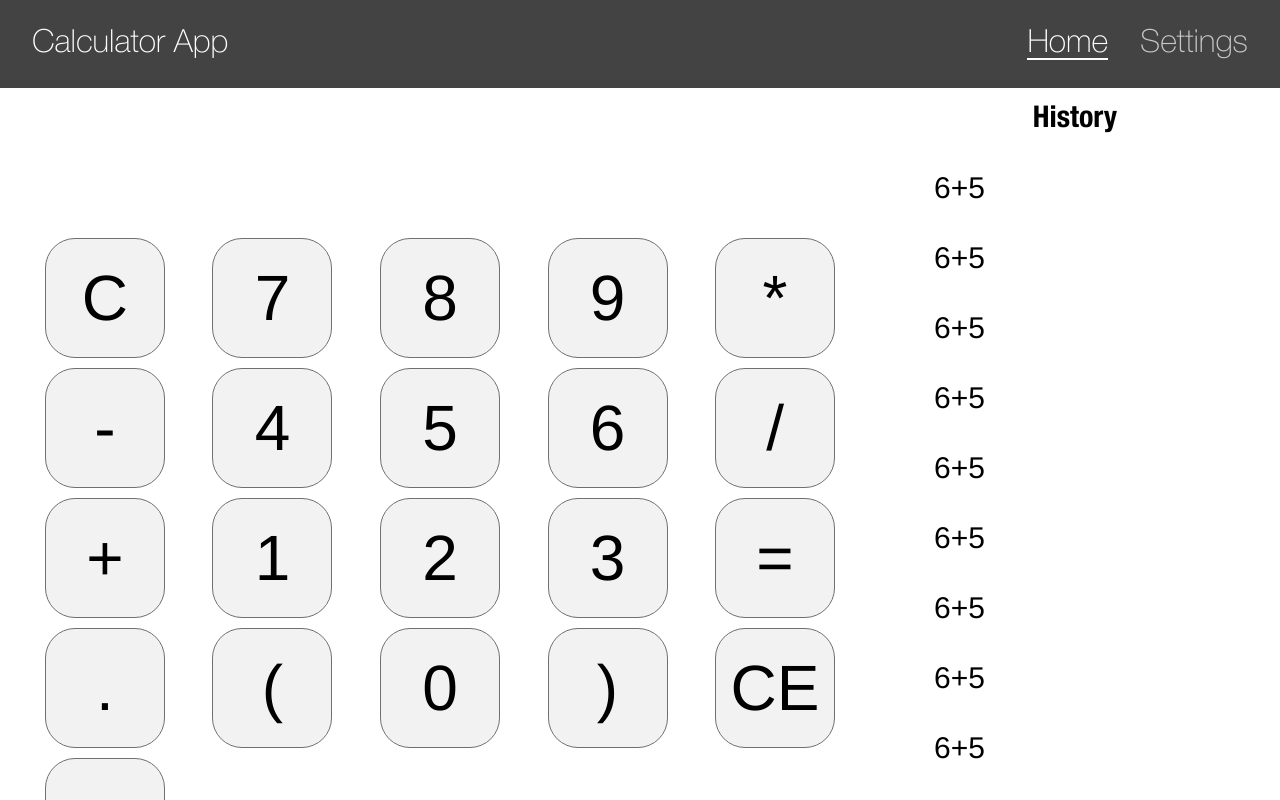
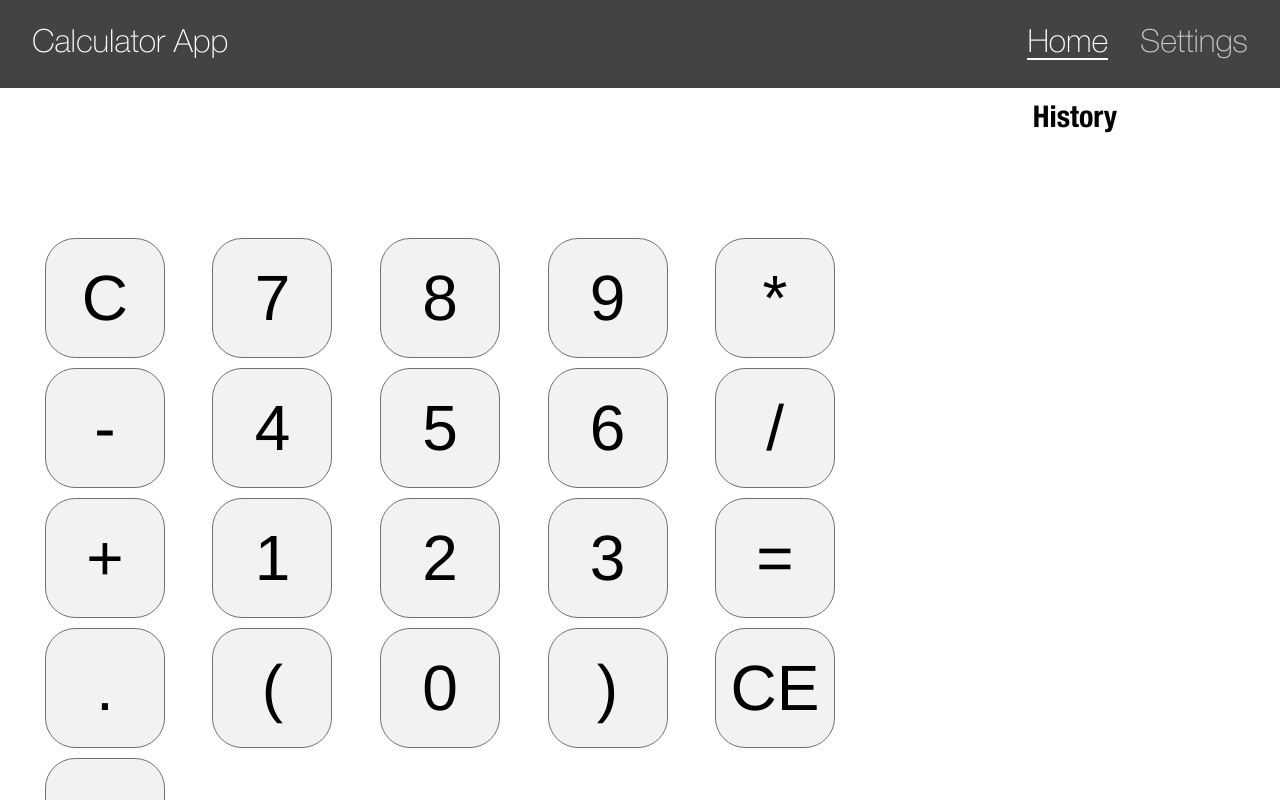
Before and after one commit to UladzislauPapliouka/calculator, a React (Create React App) app: page / in a window 1280 px wide. Built offline with nearby package versions, Linux system fonts and the light colour scheme.

Commit message:
feat:implement operation history

```diff
--- a/src/App.js
+++ b/src/App.js
@@ -10,8 +10,12 @@ import {getLastNumber} from "./utils/utilities";
 
 function App() {
     const [displayValue, setDisplayValue] =useState('')
+    const [history, setHistory] = useState([])
     const  calcRef =useRef()
-    const onEnterSymbol = (symbol)=> setDisplayValue(calcRef.current.EnterSymbol(symbol))
+    const onEnterSymbol = (symbol)=> {
+        setDisplayValue(calcRef.current.EnterSymbol(symbol))
+        setHistory(calcRef.current.getHistory())
+    }
     useEffect(()=>{
         calcRef.current = new calc()
     },[])
@@ -19,7 +23,7 @@ function App() {
     <div className="App">
       <Header/>
         <Routes>
-            <Route path={'/'} element={<Calculator onEnterSymbol={onEnterSymbol} displayValue={displayValue}/>}/>
+            <Route path={'/'} element={<Calculator onEnterSymbol={onEnterSymbol} history={history} displayValue={displayValue}/>}/>
             <Route path={'settings'} element={<Settings/>}/>
         </Routes>
     </div>
--- a/src/Components/History/index.jsx
+++ b/src/Components/History/index.jsx
@@ -1,25 +1,11 @@
 import React from "react";
 import {HistoryOperation, StyledH2, StyledHistory} from "./styled";
 
-const History = () =>{
+const History = ({history}) =>{
     return(
         <StyledHistory>
             <StyledH2>History</StyledH2>
-            <HistoryOperation>6+5</HistoryOperation>
-            <HistoryOperation>6+5</HistoryOperation>
-            <HistoryOperation>6+5</HistoryOperation>
-            <HistoryOperation>6+5</HistoryOperation>
-            <HistoryOperation>6+5</HistoryOperation>
-            <HistoryOperation>6+5</HistoryOperation>
-            <HistoryOperation>6+5</HistoryOperation>
-            <HistoryOperation>6+5</HistoryOperation>
-            <HistoryOperation>6+5</HistoryOperation>
-            <HistoryOperation>6+5</HistoryOperation>
-            <HistoryOperation>6+5</HistoryOperation>
-            <HistoryOperation>6+5</HistoryOperation>
-            <HistoryOperation>6+5</HistoryOperation>
-            <HistoryOperation>6+5</HistoryOperation>
-            <HistoryOperation>6+5</HistoryOperation>
+                {history.map((his,i)=> <HistoryOperation key={i}>{his}</HistoryOperation>)}
         </StyledHistory>
     )
 }
--- a/src/Pages/Calculator/index.jsx
+++ b/src/Pages/Calculator/index.jsx
@@ -3,12 +3,12 @@ import Keypad from "../../Components/Keypad";
 import Display from "../../Components/Display";
 import History from "../../Components/History";
 import {StyleCalculator} from "./styled";
-const Calculator = ({displayValue,onEnterSymbol}) => {
+const Calculator = ({displayValue,onEnterSymbol,history}) => {
     return(
         <StyleCalculator>
             <Display value={displayValue}/>
             <Keypad onEnterSymbol={onEnterSymbol}/>
-            <History/>
+            <History history={history}/>
         </StyleCalculator>
     )
 }
--- a/src/utils/Calculator.js
+++ b/src/utils/Calculator.js
@@ -10,6 +10,7 @@ export class Calculator {
         this.arithmeticUnit = new ArithmeticUnit()
         this.controlUnit = new ControlUnit()
         this.displayValue = ''
+        this.operationHistory =[]
     }
     EnterSymbol =(symbol)=>{
         const lastNumber = getLastNumber(this.displayValue)
@@ -81,6 +82,7 @@ export class Calculator {
                     }
                     break
             case Operation.Equal :
+                this.operationHistory.push(this.displayValue)
                 this.displayValue = getExpressionValue(this.displayValue,this.Run, this.arithmeticUnit)
                 break;
             default :
@@ -93,6 +95,7 @@ export class Calculator {
         }
         return this.displayValue
     }
+    getHistory = ()=>this.operationHistory
     Run = (command) =>{
         this.controlUnit.StoreCommand(command)
         return this.controlUnit.ExecuteCommand()
```
